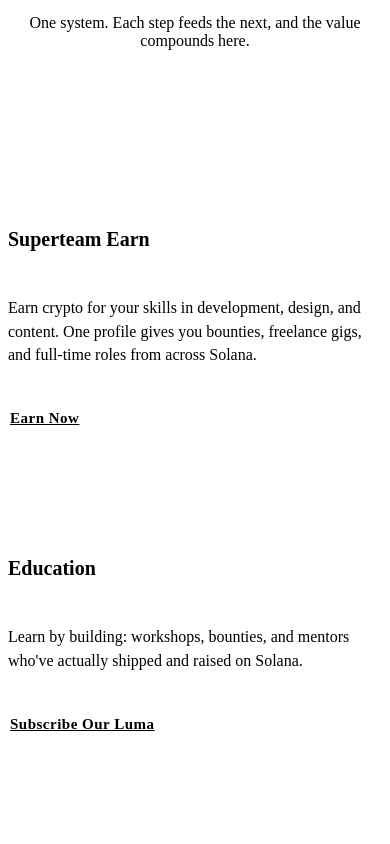
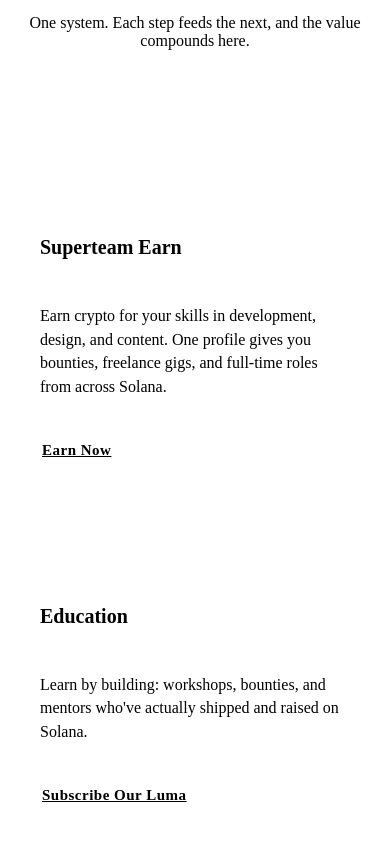
Before and after one commit to 0xk2/superteam-vietnam-landing-page, a React (Vite) app: page / in a window 390 px wide. Shown: the part 2760-3604 px from the top of the page. Built offline with nearby package versions, Linux system fonts and the light colour scheme; the HTML template or start-up script is replaced by a standard one.

Commit message:
Restore system item padding on mobile so icons aren't flush with the edge

```diff
--- a/src/components/SystemSection.css
+++ b/src/components/SystemSection.css
@@ -145,7 +145,7 @@
   }
 
   .system-item {
-    padding: 24px 0;
+    padding: 32px;
   }
 
   .system-item::after {
```
